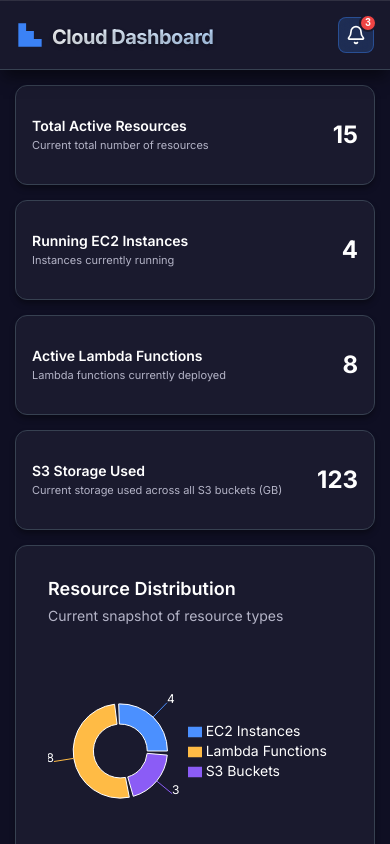
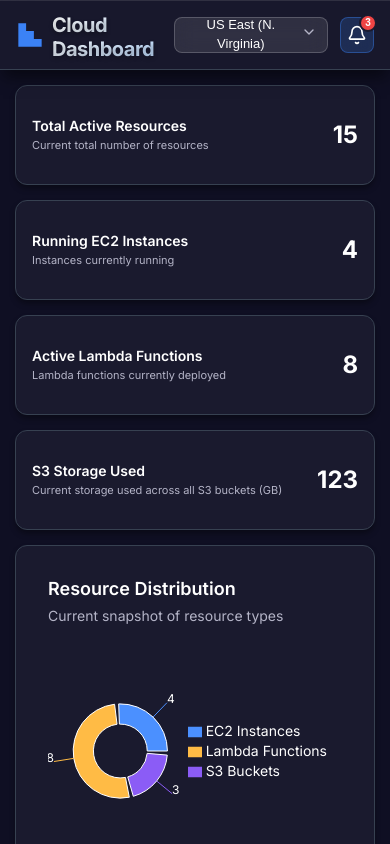
Before and after one commit to Paramvir27/Cloud-Dashboard, a React (Vite) app: page / in a window 390 px wide. Built offline with nearby package versions, Linux system fonts and the light colour scheme.

Commit message:
ADDED: Region dropdown

```diff
--- a/src/components/Header/index.jsx
+++ b/src/components/Header/index.jsx
@@ -4,17 +4,24 @@ import { Bell } from 'lucide-react'
 import logo from '../../assets/logo.svg'
 import Popover from '../Popover'
 import NotificationsList from '../NotificationsList'
-import { markAllNotificationsAsRead, setNotificationPanelOpen } from '../../store/slices/dashboardSlice'
+import Select from '../Select'
+import { markAllNotificationsAsRead, setNotificationPanelOpen, setSelectedRegion } from '../../store/slices/dashboardSlice'
 import styles from './style.module.css'
 
 const Header = ({ onNotificationOpen }) => {
   const dispatch = useDispatch()
   const notifications = useSelector(state => state.dashboard.notifications)
+  const selectedRegion = useSelector(state => state.dashboard.selectedRegion)
+  const regions = useSelector(state => state.dashboard.regions)
   const unreadNotifications = notifications.filter(n => !n.isRead)
   const hasUnreadNotifications = unreadNotifications.length > 0
 
+  const handleRegionChange = (newRegion) => {
+    dispatch(setSelectedRegion(newRegion))
+  }
+
   const handlePopoverOpenChange = (open) => {
-    // Update Redux state
+
     dispatch(setNotificationPanelOpen(open))
 
     if (open) {
@@ -38,6 +45,14 @@ const Header = ({ onNotificationOpen }) => {
         </div>
       </div>
       <div className={styles.rightSection}>
+        <div className={styles.regionSelect}>
+          <Select
+            value={selectedRegion}
+            onValueChange={handleRegionChange}
+            options={regions}
+            placeholder="Select region..."
+          />
+        </div>
         <Popover
           onOpenChange={handlePopoverOpenChange}
           trigger={
--- a/src/components/Header/style.module.css
+++ b/src/components/Header/style.module.css
@@ -65,8 +65,13 @@
   display: flex;
   align-items: center;
   gap: 16px;
-  min-width: 200px;
+  min-width: 240px;
   justify-content: flex-end;
+}
+
+.regionSelect {
+  display: flex;
+  align-items: center;
 }
 
 .notificationButton {
@@ -144,7 +149,8 @@
   }
 
   .rightSection {
-    min-width: 150px;
+    min-width: 200px;
+    gap: 12px;
   }
 
   .notificationButton {
--- /dev/null
+++ b/src/components/Select/index.jsx
@@ -0,0 +1,56 @@
+import React from 'react'
+import * as Select from '@radix-ui/react-select'
+import { ChevronDown, ChevronUp, Check } from 'lucide-react'
+import styles from './style.module.css'
+
+const SelectComponent = ({
+  placeholder = "Select an option...",
+  value,
+  onValueChange,
+  options = [],
+  label,
+  disabled = false
+}) => {
+  return (
+    <div className={styles.selectWrapper}>
+      {label && <label className={styles.label}>{label}</label>}
+      <Select.Root value={value} onValueChange={onValueChange} disabled={disabled}>
+        <Select.Trigger className={styles.selectTrigger} aria-label={label || placeholder}>
+          <Select.Value placeholder={placeholder} />
+          <Select.Icon className={styles.selectIcon}>
+            <ChevronDown size={16} />
+          </Select.Icon>
+        </Select.Trigger>
+
+        <Select.Portal>
+          <Select.Content className={styles.selectContent}>
+            <Select.ScrollUpButton className={styles.selectScrollButton}>
+              <ChevronUp size={16} />
+            </Select.ScrollUpButton>
+
+            <Select.Viewport className={styles.selectViewport}>
+              {options.map((option) => (
+                <Select.Item
+                  key={option.value}
+                  className={styles.selectItem}
+                  value={option.value}
+                >
+                  <Select.ItemText>{option.label}</Select.ItemText>
+                  <Select.ItemIndicator className={styles.selectItemIndicator}>
+                    <Check size={16} />
+                  </Select.ItemIndicator>
+                </Select.Item>
+              ))}
+            </Select.Viewport>
+
+            <Select.ScrollDownButton className={styles.selectScrollButton}>
+              <ChevronDown size={16} />
+            </Select.ScrollDownButton>
+          </Select.Content>
+        </Select.Portal>
+      </Select.Root>
+    </div>
+  )
+}
+
+export default SelectComponent
--- /dev/null
+++ b/src/components/Select/style.module.css
@@ -0,0 +1,165 @@
+.selectWrapper {
+  display: flex;
+  flex-direction: column;
+  gap: var(--spacing-xs);
+  min-width: 180px;
+}
+
+.label {
+  font-size: 14px;
+  font-weight: 500;
+  color: var(--text-secondary);
+  margin-bottom: var(--spacing-xs);
+}
+
+.selectTrigger {
+  display: inline-flex;
+  align-items: center;
+  justify-content: space-between;
+  border-radius: var(--radius-md);
+  padding: 8px 12px;
+  font-size: 14px;
+  line-height: 1.4;
+  height: 40px;
+  gap: var(--spacing-xs);
+  background: rgba(255, 255, 255, 0.1);
+  border: 1px solid rgba(255, 255, 255, 0.2);
+  color: var(--text-primary);
+  cursor: pointer;
+  transition: all 0.2s ease;
+  backdrop-filter: blur(10px);
+  -webkit-backdrop-filter: blur(10px);
+  outline: none;
+}
+
+.selectTrigger:hover {
+  background: rgba(255, 255, 255, 0.15);
+  border-color: rgba(255, 255, 255, 0.3);
+  box-shadow: var(--shadow-sm);
+}
+
+.selectTrigger:focus {
+  border-color: var(--accent-primary);
+  box-shadow: 0 0 0 2px rgba(59, 130, 246, 0.2);
+}
+
+.selectTrigger[data-state="open"] {
+  background: rgba(255, 255, 255, 0.15);
+  border-color: var(--accent-primary);
+}
+
+.selectTrigger[data-disabled] {
+  opacity: 0.5;
+  cursor: not-allowed;
+}
+
+.selectIcon {
+  color: var(--text-secondary);
+  transition: transform 0.2s ease;
+}
+
+.selectTrigger[data-state="open"] .selectIcon {
+  transform: rotate(180deg);
+}
+
+.selectContent {
+  overflow: hidden;
+  background: var(--bg-secondary);
+  border: 1px solid var(--border-primary);
+  border-radius: var(--radius-md);
+  box-shadow: var(--shadow-lg);
+  backdrop-filter: blur(20px);
+  -webkit-backdrop-filter: blur(20px);
+  z-index: 1000;
+  min-width: var(--radix-select-trigger-width);
+  max-height: var(--radix-select-content-available-height);
+}
+
+.selectViewport {
+  padding: var(--spacing-xs);
+}
+
+.selectItem {
+  font-size: 14px;
+  line-height: 1.4;
+  color: var(--text-primary);
+  border-radius: var(--radius-sm);
+  display: flex;
+  align-items: center;
+  height: 32px;
+  padding: 0 32px 0 var(--spacing-sm);
+  position: relative;
+  user-select: none;
+  cursor: pointer;
+  transition: all 0.2s ease;
+  outline: none;
+}
+
+.selectItem[data-disabled] {
+  color: var(--text-muted);
+  cursor: not-allowed;
+  opacity: 0.5;
+}
+
+.selectItem[data-highlighted] {
+  background: rgba(59, 130, 246, 0.2);
+  color: var(--text-primary);
+}
+
+.selectItem[data-state="checked"] {
+  background: rgba(59, 130, 246, 0.3);
+  color: var(--text-primary);
+}
+
+.selectItemIndicator {
+  position: absolute;
+  left: 0;
+  width: 24px;
+  display: inline-flex;
+  align-items: center;
+  justify-content: center;
+  color: var(--accent-primary);
+}
+
+.selectScrollButton {
+  display: flex;
+  align-items: center;
+  justify-content: center;
+  height: 24px;
+  background: var(--bg-secondary);
+  color: var(--text-secondary);
+  cursor: default;
+  transition: color 0.2s ease;
+}
+
+.selectScrollButton:hover {
+  color: var(--text-primary);
+}
+
+/* Custom styles for region select in header */
+.selectWrapper.compact {
+  min-width: 140px;
+}
+
+.selectWrapper.compact .selectTrigger {
+  height: 36px;
+  font-size: 13px;
+  padding: 6px 10px;
+}
+
+.selectWrapper.compact .label {
+  font-size: 12px;
+}
+
+/* Responsive adjustments */
+@media (max-width: 768px) {
+  .selectWrapper {
+    min-width: 120px;
+  }
+
+  .selectTrigger {
+    height: 36px;
+    font-size: 13px;
+    padding: 6px 10px;
+  }
+}
--- /dev/null
+++ b/src/constants/regions.json
@@ -0,0 +1,42 @@
+[
+  {
+    "value": "us-east-1",
+    "label": "US East (N. Virginia)"
+  },
+  {
+    "value": "us-east-2",
+    "label": "US East (Ohio)"
+  },
+  {
+    "value": "us-west-1",
+    "label": "US West (N. California)"
+  },
+  {
+    "value": "us-west-2",
+    "label": "US West (Oregon)"
+  },
+  {
+    "value": "eu-west-1",
+    "label": "Europe (Ireland)"
+  },
+  {
+    "value": "eu-west-2",
+    "label": "Europe (London)"
+  },
+  {
+    "value": "eu-central-1",
+    "label": "Europe (Frankfurt)"
+  },
+  {
+    "value": "ap-southeast-1",
+    "label": "Asia Pacific (Singapore)"
+  },
+  {
+    "value": "ap-southeast-2",
+    "label": "Asia Pacific (Sydney)"
+  },
+  {
+    "value": "ap-northeast-1",
+    "label": "Asia Pacific (Tokyo)"
+  }
+]
--- a/src/hooks/useInitializeDashboard.js
+++ b/src/hooks/useInitializeDashboard.js
@@ -6,14 +6,16 @@ const useInitializeDashboard = () => {
   const dispatch = useDispatch()
   const isLoading = useSelector((state) => state.dashboard.isLoading)
 
-  // Handle loading state initialization
+  // Handle loading state changes - whenever isLoading becomes true, set it to false after 1 second
   useEffect(() => {
-    const timer = setTimeout(() => {
-      dispatch(setLoading(false))
-    }, 1000)
+    if (isLoading) {
+      const timer = setTimeout(() => {
+        dispatch(setLoading(false))
+      }, 1000)
 
-    return () => clearTimeout(timer)
-  }, [dispatch])
+      return () => clearTimeout(timer)
+    }
+  }, [isLoading, dispatch])
 
   // Handle real-time notifications interval
   useEffect(() => {
--- a/src/store/slices/dashboardSlice.js
+++ b/src/store/slices/dashboardSlice.js
@@ -1,10 +1,13 @@
 import { createSlice } from '@reduxjs/toolkit'
+import regions from '../../constants/regions.json'
 
 const initialState = {
   title: 'Cloud Dashboard',
   isLoading: true,
   isNotificationPanelOpen: false, // Track if notification panel/popover is open
   realTimeNotificationCount: 0, // Track how many times addRealTimeNotification has been called
+  selectedRegion: 'us-east-1', // Current selected region
+  regions: regions, // Available regions list
 
   // Current snapshot counts
   counts: [
@@ -256,8 +259,10 @@ export const dashboardSlice = createSlice({
         time: "Just now",
         isRead: false
       })
-
-
+    },
+    setSelectedRegion: (state, action) => {
+      state.selectedRegion = action.payload
+      state.isLoading = true
     }
   }
 })
@@ -272,7 +277,8 @@ export const {
   clearNotifications,
   markAllNotificationsAsRead,
   markNotificationAsRead,
-  addRealTimeNotification
+  addRealTimeNotification,
+  setSelectedRegion
 } = dashboardSlice.actions
 
 export default dashboardSlice.reducer
```
